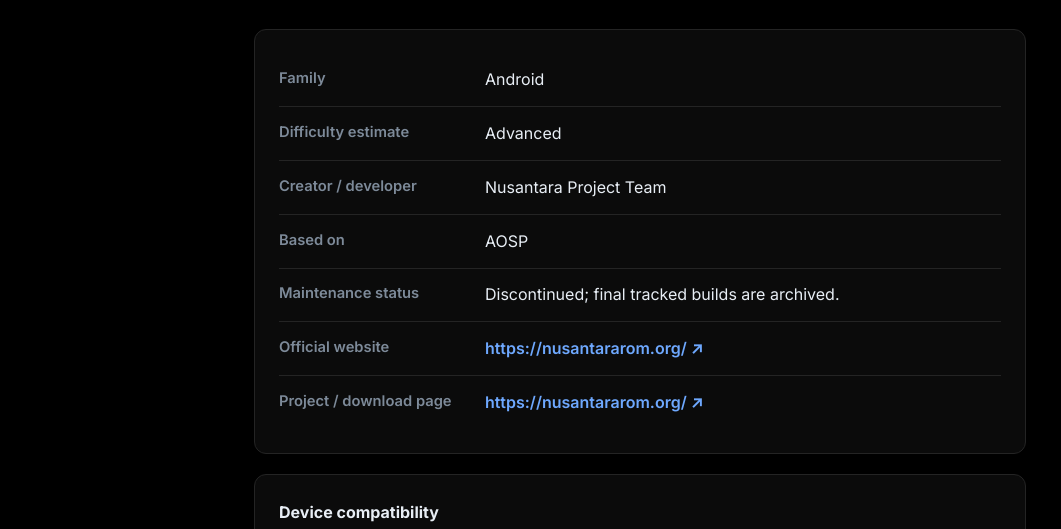
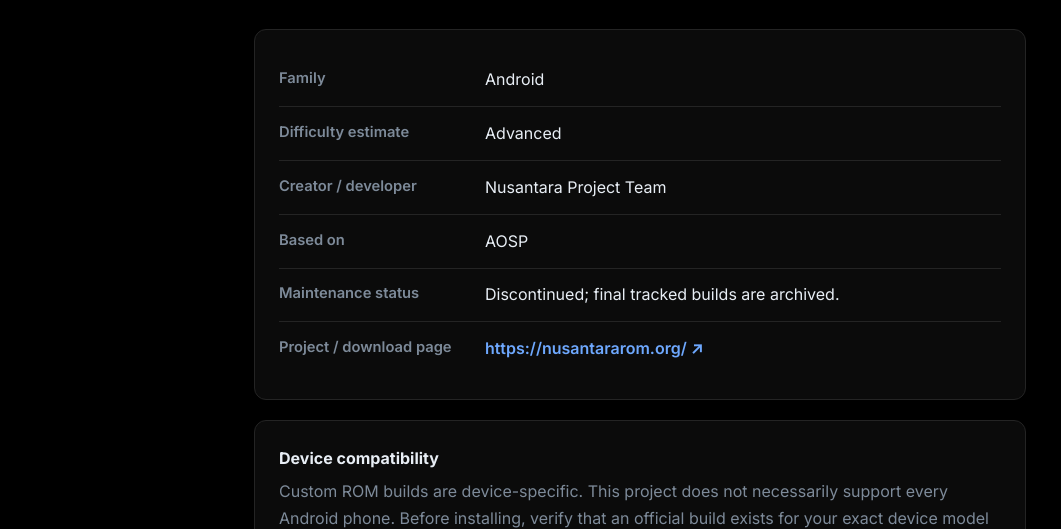
Before and after one commit to Animeking138/LDHY, a plain HTML site: page android/nusantara-project.html in a window 1280 px wide. Shown: the part 242-771 px from the top of the page, without its empty margins (0-1061 px from the left). Drawn offline with Linux system fonts and the light colour scheme.

Commit message:
Remove duplicate links from Android ROM pages

```diff
--- a/android/nusantara-project.html
+++ b/android/nusantara-project.html
@@ -6,4 +6,4 @@
 <div class="row"><div class="label">Difficulty estimate</div><div class="value">Advanced</div></div>
 <div class="row"><div class="label">Creator / developer</div><div class="value">Nusantara Project Team</div></div>
 <div class="row"><div class="label">Based on</div><div class="value">AOSP</div></div>
-<div class="row"><div class="label">Maintenance status</div><div class="value">Discontinued; final tracked builds are archived.</div></div><div class="row"><div class="label">Official website</div><div class="value"><a href="https://nusantararom.org/" target="_blank" rel="noopener noreferrer">https://nusantararom.org/ ↗</a></div></div><div class="row"><div class="label">Project / download page</div><div class="value"><a href="https://nusantararom.org/" target="_blank" rel="noopener noreferrer">https://nusantararom.org/ ↗</a></div></div></section><aside class="card notice" role="note"><div class="notice-title">Device compatibility</div><p>Custom ROM builds are device-specific. This project does not necessarily support every Android phone. Before installing, verify that an official build exists for your exact device model and codename, and read the project's current installation instructions. Maintenance status can change, and unofficial builds are not equivalent to official support.</p></aside><a class="back" href="../index.html#android">← Back to Android ROMs</a></main></body></html>
+<div class="row"><div class="label">Maintenance status</div><div class="value">Discontinued; final tracked builds are archived.</div></div><div class="row"><div class="label">Project / download page</div><div class="value"><a href="https://nusantararom.org/" target="_blank" rel="noopener noreferrer">https://nusantararom.org/ ↗</a></div></div></section><aside class="card notice" role="note"><div class="notice-title">Device compatibility</div><p>Custom ROM builds are device-specific. This project does not necessarily support every Android phone. Before installing, verify that an official build exists for your exact device model and codename, and read the project's current installation instructions. Maintenance status can change, and unofficial builds are not equivalent to official support.</p></aside></main></body></html>
```
